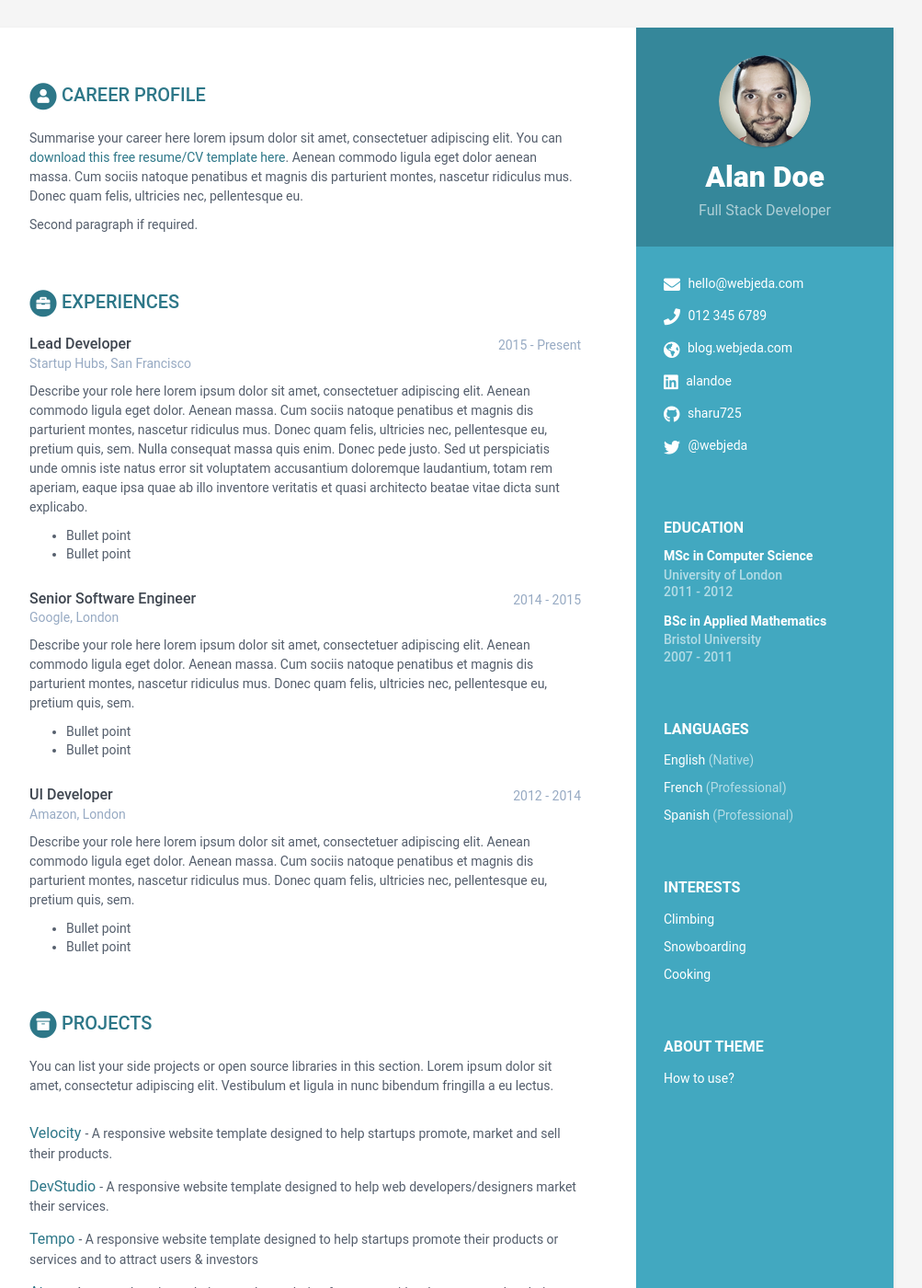
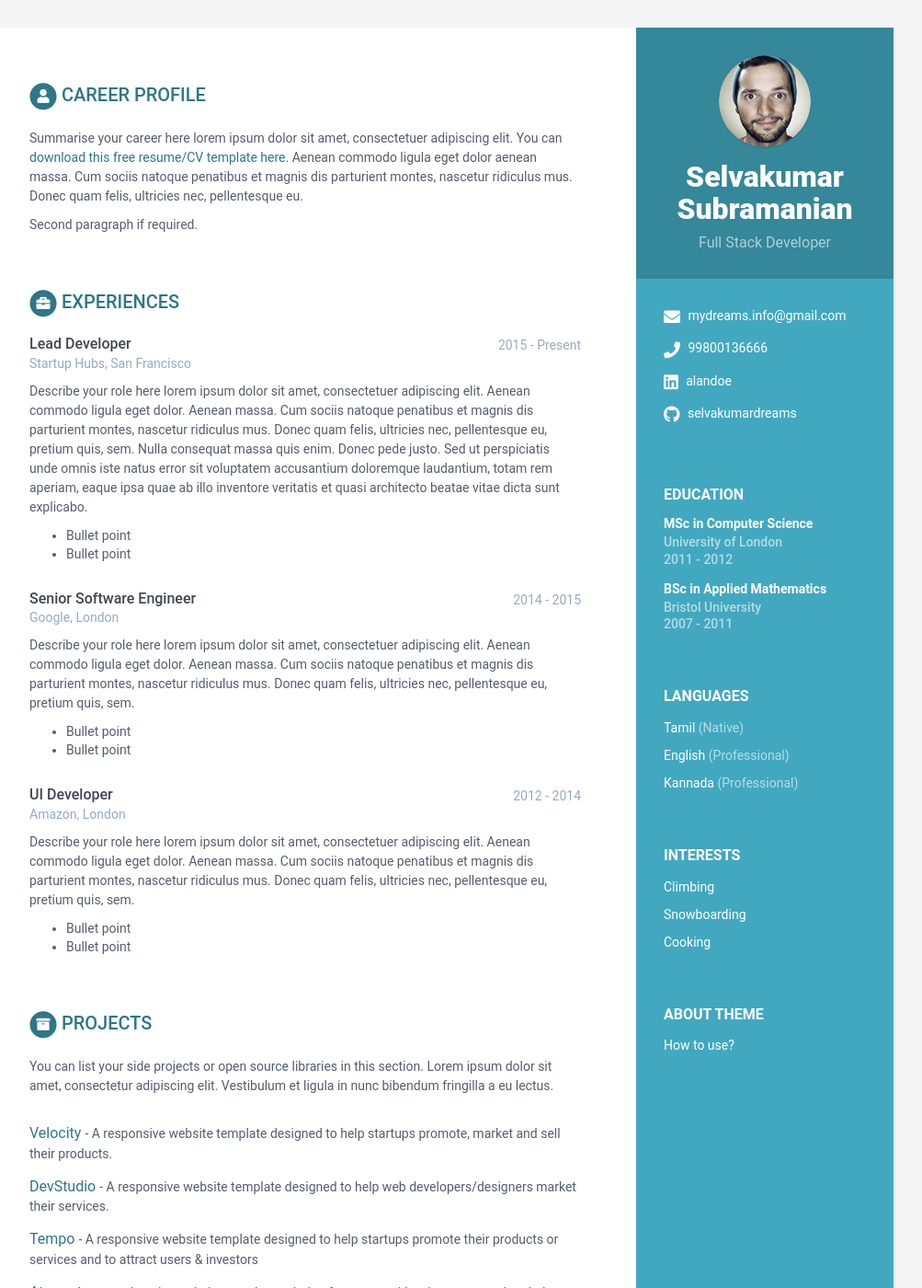
Before and after one commit to sandeepk17/selvakumardreams.github.io, a Jekyll site: the page built from index.html, in a window 1280 px wide and 1400 px high. Shown: the whole window at 92% size, without its empty margins (168-1171 px from the left). Built offline with Jekyll 4.4.1, drawn with Linux system fonts in a browser that asks for light colours.

Commit message:
config file

```diff
--- a/_config.yml
+++ b/_config.yml
@@ -8,7 +8,7 @@ baseurl: '/selvakumardreams' #change it according to your repository name
 theme_skin: blue # blue turquoise green berry orange ceramic
 
 # Tracker
-analytics:
+analytics: 000000
 
 # Sass/SCSS
 sass:
--- a/_data/data.yml
+++ b/_data/data.yml
@@ -7,30 +7,30 @@ sidebar:
     education: True # set to False if you want education in main section instead of in sidebar
 
     # Profile information
-    name: Alan Doe
+    name: Selvakumar Subramanian
     tagline: Full Stack Developer
     avatar: profile.png  #place a 100x100 picture inside /assets/images/ folder and provide the name of the file below
 
     # Sidebar links
-    email: hello@webjeda.com
-    phone: 012 345 6789
-    website: blog.webjeda.com #do not add http://
+    email: mydreams.info@gmail.com
+    phone: 99800136666
+    website:  #do not add http://
     linkedin: alandoe
-    github: sharu725
+    github: selvakumardreams
     gitlab:
     bitbucket:
-    twitter: '@webjeda'
+    twitter:
     stack-overflow: # Number/Username, e.g. 123456/alandoe
     codewars:
 
     languages:
-      - idiom: English
+      - idiom: Tamil
         level: Native
 
-      - idiom: French
+      - idiom: English
         level: Professional
 
-      - idiom: Spanish
+      - idiom: Kannada
         level: Professional
 
     interests:
```
